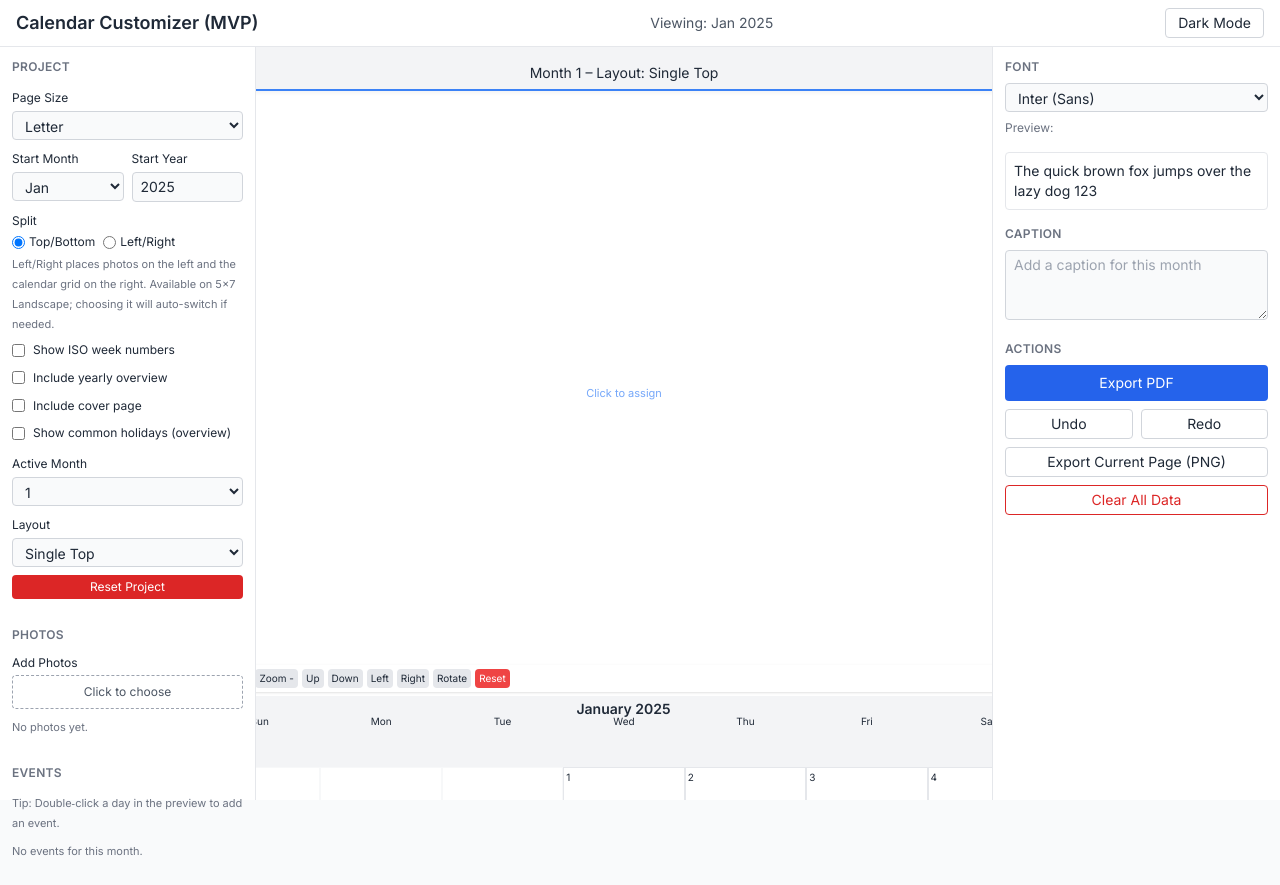
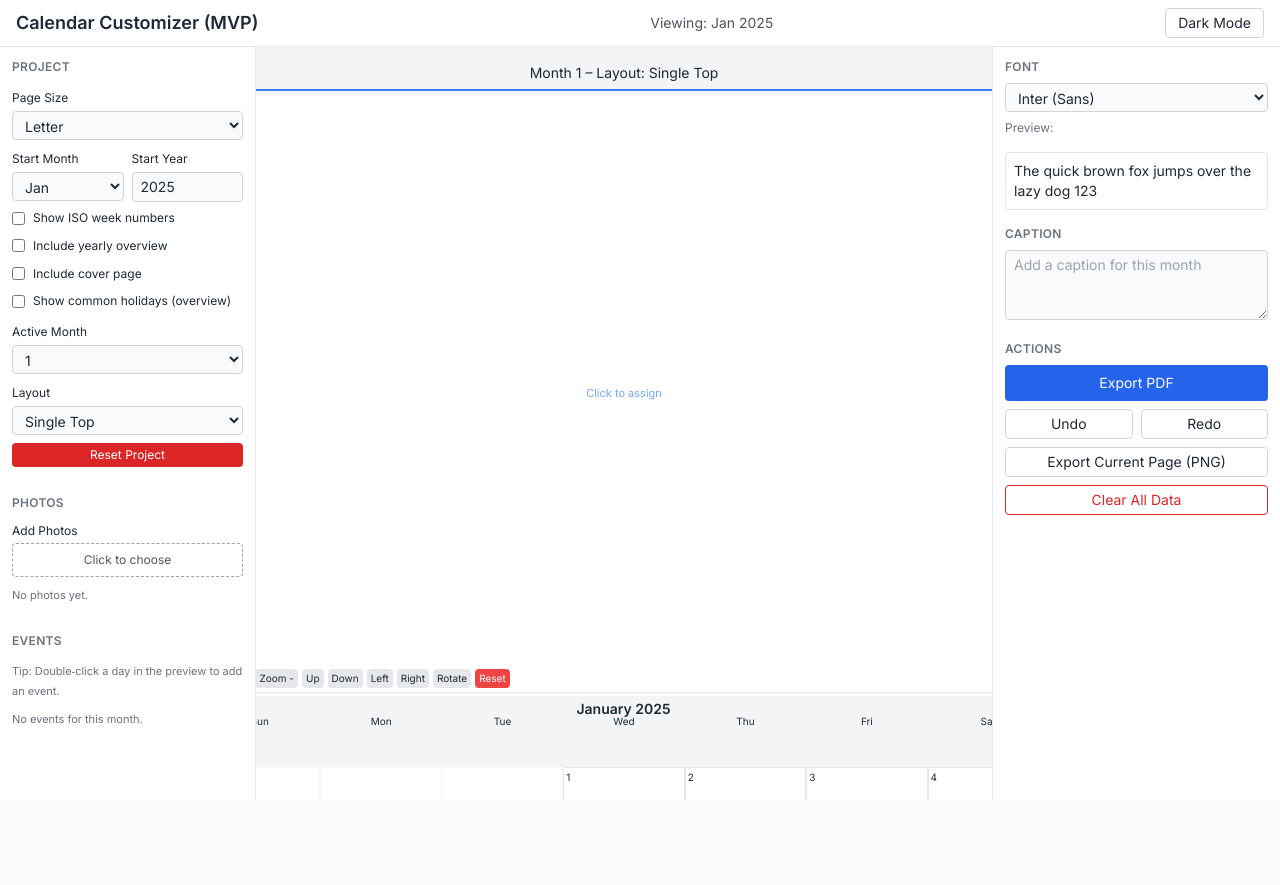
Before and after one commit to JoeProgrammer88/CalendarMaker, a React (Vite) app: page / in a window 1280 px wide. After the commit the page ends 800 px from the top, so only its background shows below. Built offline with nearby package versions, Linux system fonts and the light colour scheme.

Commit message:
feat: automate split direction handling based on page size; remove manual split controls from Sidebar

```diff
--- a/src/store/store.ts
+++ b/src/store/store.ts
@@ -211,8 +211,10 @@ export const useCalendarStore = create<StoreShape>()(immer((set, get) => ({
           // Normalize orientation based on page size (5x7 => landscape, others => portrait)
           if (loaded.calendar.pageSize === '5x7') {
             loaded.calendar.orientation = 'landscape';
+            loaded.calendar.splitDirection = 'lr';
           } else {
             loaded.calendar.orientation = 'portrait';
+            loaded.calendar.splitDirection = 'tb';
           }
           s.project = loaded; s.ui.activeMonth = 0; s.ui.activeSlotId = 'main';
         });
--- a/src/ui/components/Sidebar.tsx
+++ b/src/ui/components/Sidebar.tsx
@@ -17,8 +17,7 @@ export const Sidebar: React.FC = () => {
     monthIndex: s.ui.activeMonth,
     layout: s.project.calendar.layoutStylePerMonth[s.ui.activeMonth],
     setPageSize: s.actions.setPageSize,
-  setSplitDirection: s.actions.setSplitDirection,
-  addToast: s.actions.addToast,
+  // setSplitDirection removed from UI; split handled automatically by page size
   setStartMonth: s.actions.setStartMonth,
   setStartYear: s.actions.setStartYear,
   setShowWeekNumbers: s.actions.setShowWeekNumbers,
@@ -53,44 +52,7 @@ export const Sidebar: React.FC = () => {
             <input type="number" value={state.startYear} onChange={e => state.setStartYear(Number(e.target.value))} className="mt-1 w-full bg-gray-50 dark:bg-gray-900 border border-gray-300 dark:border-gray-600 rounded px-2 py-1" />
           </label>
         </div>
-        <div className="block">
-          <span className="text-xs font-medium">Split</span>
-          <div className="mt-1 flex items-center gap-2 text-xs">
-            {(() => {
-              const canLR = state.pageSize === '5x7';
-              return (
-                <>
-                  <label className="inline-flex items-center gap-1">
-                    <input type="radio" name="split" value="tb" checked={state.splitDirection === 'tb'} onChange={() => state.setSplitDirection('tb')} />
-                    Top/Bottom
-                  </label>
-                  <label className={"inline-flex items-center gap-1"}>
-                    <input
-                      type="radio"
-                      name="split"
-                      value="lr"
-                      checked={state.splitDirection === 'lr'}
-                      onChange={() => {
-                        if (canLR) {
-                          state.setSplitDirection('lr');
-                        } else {
-                          // Auto-adjust to 5×7 Landscape and enable L/R
-                          state.setPageSize('5x7');
-                          state.setSplitDirection('lr');
-                          state.addToast('Switched to 5×7 Landscape for Left/Right split', 'info');
-                        }
-                      }}
-                    />
-                    Left/Right
-                  </label>
-                </>
-              );
-            })()}
-          </div>
-          <div className="mt-1 text-[11px] text-gray-500">
-            Left/Right places photos on the left and the calendar grid on the right. Available on 5×7 Landscape; choosing it will auto-switch if needed.
-          </div>
-        </div>
+  {/* Split controls removed; split direction is derived from page size automatically. */}
         <label className="inline-flex items-center gap-2 text-xs">
           <input type="checkbox" checked={state.showWeekNumbers} onChange={e => state.setShowWeekNumbers(e.target.checked)} />
           Show ISO week numbers
```
